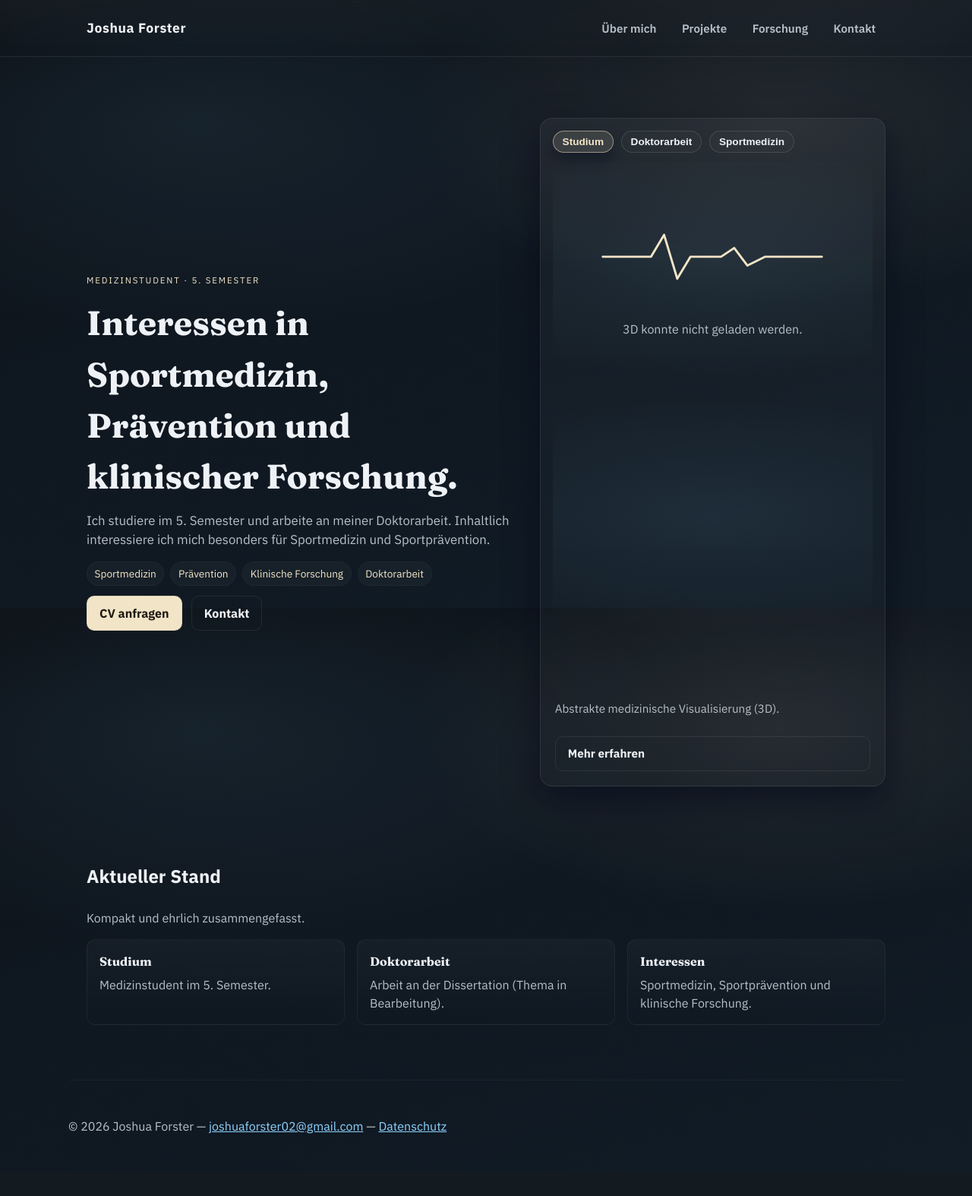
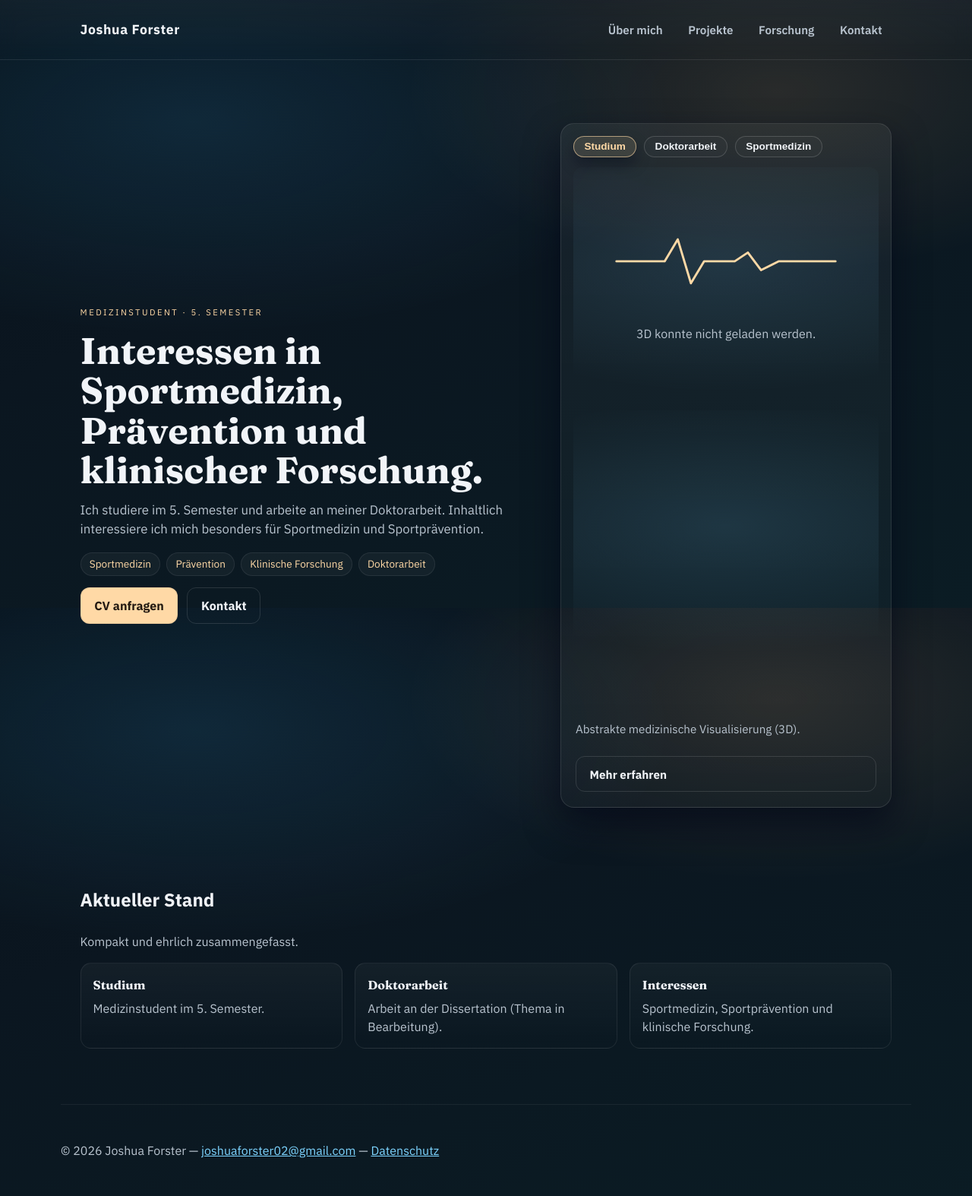
Before and after one commit to JoshuaForster02/Mywebsite, a Flask app: page / in a window 1280 px wide. Shown: the whole page at 76% size. Before the commit the page ends 1492 px from the top, so only its background shows below. Run offline with Flask 3, Linux system fonts and the light colour scheme.

Commit message:
Refresh design to modern sport-medicine look

```diff
--- a/static/style.css
+++ b/static/style.css
@@ -1,18 +1,18 @@
 :root{
-    --bg: #0b1116;
-    --page: radial-gradient(900px 400px at 20% 20%, rgba(143,211,255,0.08), transparent 70%),
-            radial-gradient(700px 340px at 80% 20%, rgba(242,229,199,0.09), transparent 70%),
-            linear-gradient(160deg, #0a0f14 0%, #0f1720 40%, #111c26 100%);
-    --card: #111a23;
-    --muted: #b7c0c8;
-    --text: #eef2f6;
-    --accent: #f2e5c7;
-    --accent-contrast: #1f1a12;
-    --link: #8fd3ff;
-    --glass: rgba(255,255,255,0.04);
-    --radius: 14px;
-    --max-width: 1100px;
-    --elev: 0 18px 40px rgba(2,6,23,0.6);
+    --bg: #081017;
+    --page: radial-gradient(900px 400px at 20% 20%, rgba(64,185,255,0.12), transparent 70%),
+            radial-gradient(700px 340px at 80% 15%, rgba(255,195,122,0.12), transparent 70%),
+            linear-gradient(160deg, #07121b 0%, #0b1620 40%, #0b1c24 100%);
+    --card: #0f1b24;
+    --muted: #b9c4cf;
+    --text: #f1f4f8;
+    --accent: #ffd9a6;
+    --accent-contrast: #231a12;
+    --link: #7dd4ff;
+    --glass: rgba(255,255,255,0.05);
+    --radius: 16px;
+    --max-width: 1120px;
+    --elev: 0 22px 46px rgba(2,6,23,0.65);
     --font-body: "IBM Plex Sans", ui-sans-serif, system-ui, -apple-system, "Segoe UI", "Helvetica Neue", Arial, sans-serif;
     --font-display: "Fraunces", "Times New Roman", serif;
     --status-inprogress: #7fd6a7;
@@ -36,125 +36,102 @@ body{
 .site-max{
     max-width:var(--max-width);
     margin:0 auto;
-    padding:1.5rem;
+    padding:1.6rem;
 }
 
 .skip-link{position:absolute;left:0;top:-48px;background:var(--accent);color:var(--accent-contrast);padding:8px 12px;border-radius:0 0 6px 0;z-index:999;transition:top 180ms ease}
 .skip-link:focus{top:0}
 
 .site-header{
-    backdrop-filter: blur(8px);
-    background: linear-gradient(180deg, rgba(255,255,255,0.03), transparent);
-    border-bottom: 1px solid rgba(255,255,255,0.05);
+    backdrop-filter: blur(10px);
+    background: linear-gradient(180deg, rgba(255,255,255,0.04), transparent);
+    border-bottom: 1px solid rgba(255,255,255,0.06);
 }
 .header-wrapper{display:flex;align-items:center;justify-content:space-between;gap:1rem}
 .brand a{color:var(--text);text-decoration:none;font-weight:700;font-size:1.1rem;letter-spacing:0.6px}
 
 nav ul{list-style:none;padding:0;margin:0;display:flex;gap:0.5rem}
-nav a{color:var(--muted);text-decoration:none;padding:0.5rem 0.8rem;border-radius:8px;font-weight:600;font-size:0.95rem}
+nav a{color:var(--muted);text-decoration:none;padding:0.5rem 0.8rem;border-radius:999px;font-weight:600;font-size:0.95rem}
 nav a:hover, nav a:focus{color:var(--accent);outline:none}
-nav a[aria-current="page"]{color:var(--text);background:rgba(255,255,255,0.04)}
+nav a[aria-current="page"]{color:var(--text);background:rgba(255,255,255,0.06)}
 
 a{color:var(--link)}
 a:hover{color:var(--accent)}
 
 .hero-grid{
     display:grid;
-    grid-template-columns:minmax(0,1.1fr) minmax(0,0.9fr);
-    gap:2.5rem;
+    grid-template-columns:minmax(0,1.15fr) minmax(0,0.85fr);
+    gap:2.6rem;
     align-items:center;
-    padding:3.5rem 0 2.5rem;
+    padding:3.6rem 0 2.6rem;
 }
-.hero-kicker{color:var(--accent);text-transform:uppercase;letter-spacing:0.16em;font-size:0.72rem;margin:0 0 0.9rem}
-.hero-grid h1{font-family:var(--font-display);font-size:clamp(1.9rem, 3.5vw, 3rem);margin:0 0 0.8rem}
-.lead{color:var(--muted);margin:0 0 1rem;font-size:1.05rem}
+.hero-kicker{color:var(--accent);text-transform:uppercase;letter-spacing:0.22em;font-size:0.7rem;margin:0 0 0.9rem}
+.hero-grid h1{font-family:var(--font-display);font-size:clamp(2rem, 3.8vw, 3.3rem);margin:0 0 0.9rem;line-height:1.08}
+.lead{color:var(--muted);margin:0 0 1.1rem;font-size:1.05rem}
 .badges{display:flex;gap:0.5rem;flex-wrap:wrap;margin-top:0.2rem}
-.badge{background:rgba(255,255,255,0.03);color:var(--accent);padding:0.28rem 0.6rem;border-radius:999px;font-size:0.85rem;border:1px solid rgba(255,255,255,0.03)}
+.badge{background:rgba(255,255,255,0.04);color:var(--accent);padding:0.28rem 0.7rem;border-radius:999px;font-size:0.85rem;border:1px solid rgba(255,255,255,0.08)}
 
-.ctas{display:flex;gap:0.75rem;flex-wrap:wrap;margin-top:0.8rem}
-.btn{display:inline-flex;align-items:center;gap:0.6rem;padding:0.65rem 1rem;border-radius:10px;border:1px solid transparent;font-weight:700;cursor:pointer;text-decoration:none;transition:transform 120ms ease, box-shadow 120ms ease}
+.ctas{display:flex;gap:0.75rem;flex-wrap:wrap;margin-top:0.9rem}
+.btn{display:inline-flex;align-items:center;gap:0.6rem;padding:0.7rem 1.1rem;border-radius:12px;border:1px solid transparent;font-weight:700;cursor:pointer;text-decoration:none;transition:transform 140ms ease, box-shadow 140ms ease}
 .btn-primary{background:var(--accent);color:var(--accent-contrast);border:1px solid rgba(0,0,0,0.08)}
-.btn-ghost{background:transparent;border:1px solid rgba(255,255,255,0.08);color:var(--text)}
+.btn-ghost{background:transparent;border:1px solid rgba(255,255,255,0.12);color:var(--text)}
 .btn:hover{transform:translateY(-2px)}
 
 .metrics{display:grid;grid-template-columns:repeat(2,1fr);gap:0.75rem;margin-top:1rem}
-.metric{background:var(--card);border:1px solid rgba(255,255,255,0.05);border-radius:12px;padding:0.85rem}
-.metric-label{margin:0;color:var(--muted);font-size:0.8rem;text-transform:uppercase;letter-spacing:0.08em}
+.metric{background:var(--card);border:1px solid rgba(255,255,255,0.08);border-radius:14px;padding:0.9rem}
+.metric-label{margin:0;color:var(--muted);font-size:0.78rem;text-transform:uppercase;letter-spacing:0.1em}
 .metric-value{margin:0.35rem 0 0;color:var(--text);font-weight:600}
 
 .hero-stage .stage-frame{
-    background:linear-gradient(180deg, rgba(255,255,255,0.04), rgba(255,255,255,0.01));
-    border:1px solid rgba(255,255,255,0.08);
-    border-radius:16px;
+    background:linear-gradient(180deg, rgba(255,255,255,0.05), rgba(255,255,255,0.01));
+    border:1px solid rgba(255,255,255,0.1);
+    border-radius:18px;
     padding:1rem;
     position:relative;
     overflow:hidden;
-    box-shadow:0 18px 45px rgba(2,6,23,0.55);
+    box-shadow:var(--elev);
 }
-#hero-3d{width:100%;height:360px;display:block;border-radius:12px;background:radial-gradient(600px 220px at 50% 40%, rgba(143,211,255,0.08), transparent 70%)}
-.stage-fallback{
-    display:flex;
-    flex-direction:column;
-    gap:0.6rem;
-    align-items:center;
-    justify-content:center;
-    min-height:320px;
-    color:var(--muted);
-    text-align:center;
-    border-radius:12px;
-    background:radial-gradient(600px 220px at 50% 40%, rgba(143,211,255,0.08), transparent 70%);
-}
+#hero-3d{width:100%;height:380px;display:block;border-radius:14px;background:radial-gradient(600px 240px at 50% 40%, rgba(125,212,255,0.12), transparent 70%)}
+.stage-toolbar{display:flex;gap:0.6rem;margin-bottom:0.8rem;flex-wrap:wrap}
+.stage-tab{border:1px solid rgba(255,255,255,0.16);background:rgba(255,255,255,0.02);color:var(--text);padding:0.35rem 0.85rem;border-radius:999px;font-weight:600;font-size:0.85rem;cursor:pointer;transition:transform 160ms ease, box-shadow 160ms ease, border-color 160ms ease}
+.stage-tab:hover{transform:translateY(-1px);border-color:rgba(255,255,255,0.35)}
+.stage-tab.is-active{background:rgba(255,217,166,0.12);border-color:rgba(255,217,166,0.6);color:var(--accent);box-shadow:0 10px 18px rgba(2,6,23,0.35)}
+.stage-caption{display:flex;flex-direction:column;gap:0.6rem;padding:0.8rem 0.2rem 0.2rem;color:var(--muted);font-size:0.95rem}
+.stage-fallback{display:flex;flex-direction:column;gap:0.6rem;align-items:center;justify-content:center;min-height:320px;color:var(--muted);text-align:center;border-radius:12px;background:radial-gradient(600px 240px at 50% 40%, rgba(125,212,255,0.12), transparent 70%)}
 .stage-fallback svg{width:100%;max-width:380px;color:var(--accent)}
-.hero-stage .stage-frame::after{
-    content:\"\";position:absolute;inset:10px;border-radius:12px;border:1px solid rgba(143,211,255,0.08);pointer-events:none;
-}
-.stage-toolbar{display:flex;gap:0.6rem;margin-bottom:0.8rem;flex-wrap:wrap}
-.stage-tab{border:1px solid rgba(255,255,255,0.12);background:rgba(255,255,255,0.02);color:var(--text);padding:0.35rem 0.75rem;border-radius:999px;font-weight:600;font-size:0.85rem;cursor:pointer;transition:transform 160ms ease, box-shadow 160ms ease, border-color 160ms ease}
-.stage-tab:hover{transform:translateY(-1px);border-color:rgba(255,255,255,0.25)}
-.stage-tab.is-active{background:rgba(242,229,199,0.12);border-color:rgba(242,229,199,0.5);color:var(--accent);box-shadow:0 10px 18px rgba(2,6,23,0.35)}
-.stage-caption{display:flex;flex-direction:column;gap:0.6rem;padding:0.8rem 0.2rem 0.2rem;color:var(--muted);font-size:0.95rem}
 
-.section{margin-top:2.5rem}
+.section{margin-top:2.6rem}
 .section-head{display:flex;flex-direction:column;gap:0.35rem}
 .section-lead{color:var(--muted);font-size:1rem;margin:0}
 
 .focus-grid, .roadmap-grid, .info-grid{display:grid;grid-template-columns:repeat(3,1fr);gap:1rem;margin-top:1rem}
-.focus-card, .roadmap-card, .info-card{background:linear-gradient(180deg, rgba(255,255,255,0.03), transparent);border:1px solid rgba(255,255,255,0.05);border-radius:12px;padding:1rem}
+.focus-card, .roadmap-card, .info-card{background:linear-gradient(180deg, rgba(255,255,255,0.04), transparent);border:1px solid rgba(255,255,255,0.08);border-radius:14px;padding:1rem;transition:transform 200ms ease, box-shadow 200ms ease}
 .focus-card h4, .roadmap-card h4, .info-card h4{margin:0 0 0.4rem;font-family:var(--font-display)}
 .focus-card p, .roadmap-card p, .info-card p{margin:0;color:var(--muted)}
+.focus-card:hover, .roadmap-card:hover, .info-card:hover{transform:translateY(-6px);box-shadow:0 18px 34px rgba(2,6,23,0.45)}
 
 .projects-grid{display:grid;grid-template-columns:repeat(3,1fr);gap:1rem;margin-top:1rem}
-.project{background:linear-gradient(180deg, rgba(255,255,255,0.02), transparent);padding:1rem;border-radius:12px;border:1px solid rgba(255,255,255,0.03);min-height:120px;display:flex;flex-direction:column;justify-content:space-between}
+.project{background:linear-gradient(180deg, rgba(255,255,255,0.03), transparent);padding:1rem;border-radius:14px;border:1px solid rgba(255,255,255,0.06);min-height:120px;display:flex;flex-direction:column;justify-content:space-between;transition:transform 200ms ease, box-shadow 200ms ease}
+.project:hover{transform:translateY(-6px);box-shadow:0 18px 34px rgba(2,6,23,0.45)}
 .project h4{margin:0;color:var(--text);font-size:1rem}
 .project p{margin:0;color:var(--muted);font-size:0.9rem}
-.project, .roadmap-card, .focus-card, .info-card{transition:transform 200ms ease, box-shadow 200ms ease}
-.project:hover, .roadmap-card:hover, .focus-card:hover, .info-card:hover{
-    transform:translateY(-6px) rotateX(1.5deg) rotateY(-1.5deg);
-    box-shadow:0 16px 30px rgba(2,6,23,0.45);
-}
 .project-meta{display:flex;gap:0.5rem;align-items:center;margin:0 0 0.6rem}
-.status-pill{display:inline-flex;align-items:center;gap:0.4rem;padding:0.2rem 0.6rem;border-radius:999px;font-size:0.78rem;border:1px solid rgba(255,255,255,0.08);color:var(--text);background:rgba(255,255,255,0.04)}
+.status-pill{display:inline-flex;align-items:center;gap:0.4rem;padding:0.2rem 0.6rem;border-radius:999px;font-size:0.78rem;border:1px solid rgba(255,255,255,0.12);color:var(--text);background:rgba(255,255,255,0.04)}
 .status-pill span{width:8px;height:8px;border-radius:50%;display:inline-block}
 .status-inprogress span{background:var(--status-inprogress)}
 .status-planned span{background:var(--status-planned)}
 .status-concept span{background:var(--status-concept)}
 
-.timeline{border-left:2px solid rgba(255,255,255,0.04);padding-left:1rem}
-.timeline-item{position:relative;margin-bottom:1rem;padding-left:1rem}
-.timeline-item:before{content:"";position:absolute;left:-12px;top:4px;width:10px;height:10px;border-radius:50%;background:var(--accent)}
-.timeline-item h5{margin:0 0 0.25rem;font-size:0.95rem}
-.timeline-item p{margin:0;color:var(--muted);font-size:0.9rem}
-
-form{display:grid;grid-template-columns:1fr;gap:0.7rem;margin-top:1rem}
+form{display:grid;grid-template-columns:1fr;gap:0.8rem;margin-top:1rem}
 form label{font-weight:600;color:var(--text)}
-form input, form textarea{padding:0.7rem;border-radius:8px;border:1px solid rgba(255,255,255,0.08);background:transparent;color:var(--text)}
+form input, form textarea{padding:0.75rem;border-radius:10px;border:1px solid rgba(255,255,255,0.12);background:transparent;color:var(--text)}
 form textarea{min-height:140px}
 form button{justify-self:start}
 
 .checkbox-row{display:flex;align-items:center;gap:0.5rem;color:var(--muted)}
 .small{font-size:0.9rem}
 
-.site-footer{padding:2rem 0;color:var(--muted);border-top:1px solid rgba(255,255,255,0.04);margin-top:3rem}
+.site-footer{padding:2rem 0;color:var(--muted);border-top:1px solid rgba(255,255,255,0.06);margin-top:3rem}
 
 @media (max-width:1000px){
     .hero-grid{grid-template-columns:1fr}
@@ -165,7 +142,7 @@ form button{justify-self:start}
     .site-max{padding:1rem}
     nav ul{gap:0.25rem;flex-wrap:wrap}
     .projects-grid, .focus-grid, .roadmap-grid, .info-grid{grid-template-columns:1fr}
-    .hero-grid h1{font-size:1.7rem}
+    .hero-grid h1{font-size:1.8rem}
 }
 
 @media (prefers-reduced-motion: reduce){
```
